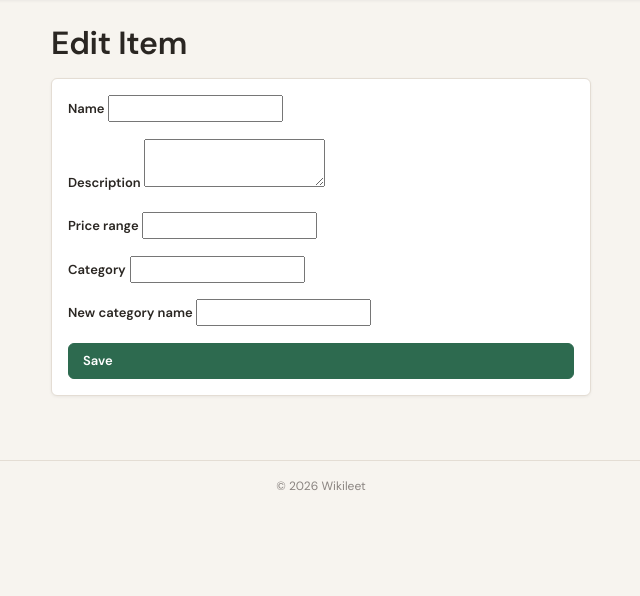
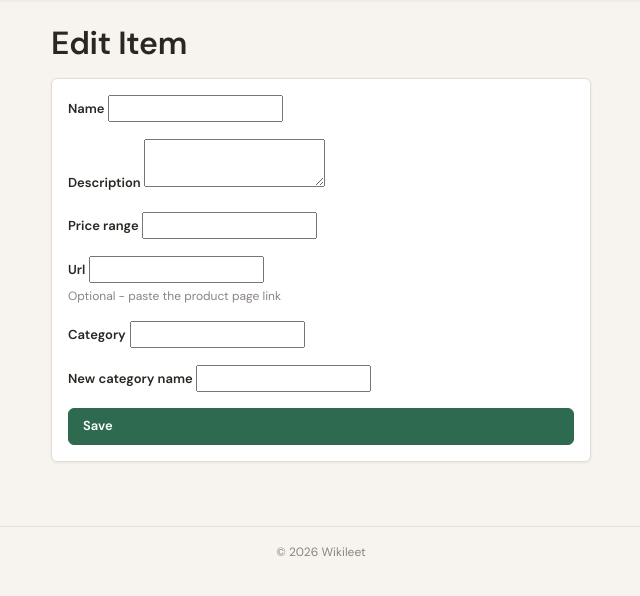
Before and after one commit to gabeduke/django-gift-wiki, a Django app: template gift/templates/gift/item_edit.html in a window 1280 px wide. Shown: the part 57-653 px from the top of the page, without its empty margins (319-959 px from the left). Run offline with Django 4.2, Linux system fonts and the light colour scheme; the template is opened without the code that fills it: most values are stand-ins (such as "Sample title", 1, 10 or a date in 2020); form fields are guessed from the names that the template uses; some libraries are stand-ins or nearby versions.

Commit message:
fix: add missing url field to item_edit template

```diff
--- a/gift/templates/gift/item_edit.html
+++ b/gift/templates/gift/item_edit.html
@@ -54,6 +54,22 @@
                         {% endfor %}
                     </div>
 
+                    {# Product URL #}
+                    {% if form.url %}
+                    <div class="form-group">
+                        <label for="{{ form.url.id_for_label }}">{{ form.url.label }}</label>
+                        {{ form.url|add_class:"form-control"|attr:"placeholder:https://..." }}
+                        {% if form.url.help_text %}
+                            <small class="form-text text-muted">{{ form.url.help_text }}</small>
+                        {% else %}
+                            <small class="form-text text-muted">Optional - paste the product page link</small>
+                        {% endif %}
+                        {% for error in form.url.errors %}
+                            <div class="text-danger">{{ error }}</div>
+                        {% endfor %}
+                    </div>
+                    {% endif %}
+
                     {# Category Selection - Always show, but warn if no family #}
                     <div class="form-group">
                         <label for="{{ form.category.id_for_label }}">{{ form.category.label }}</label>
```
